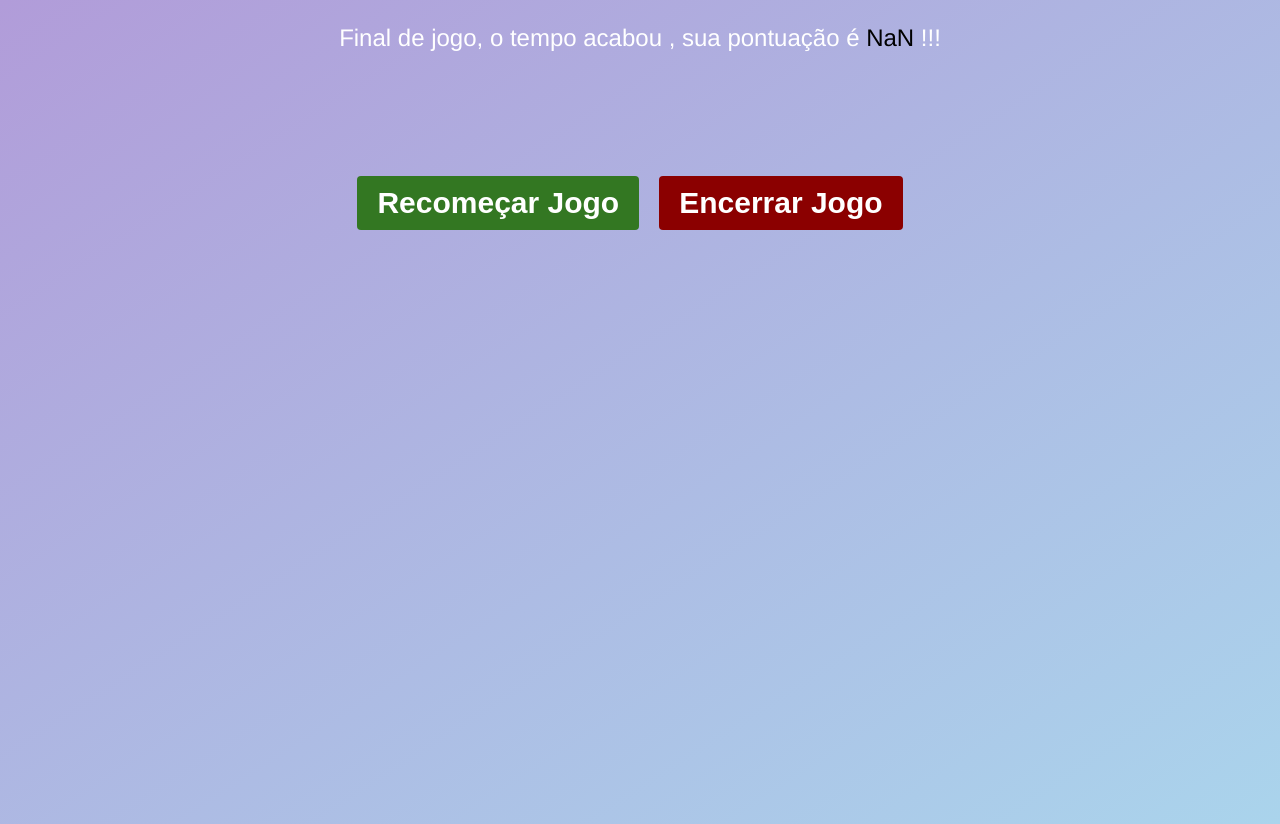
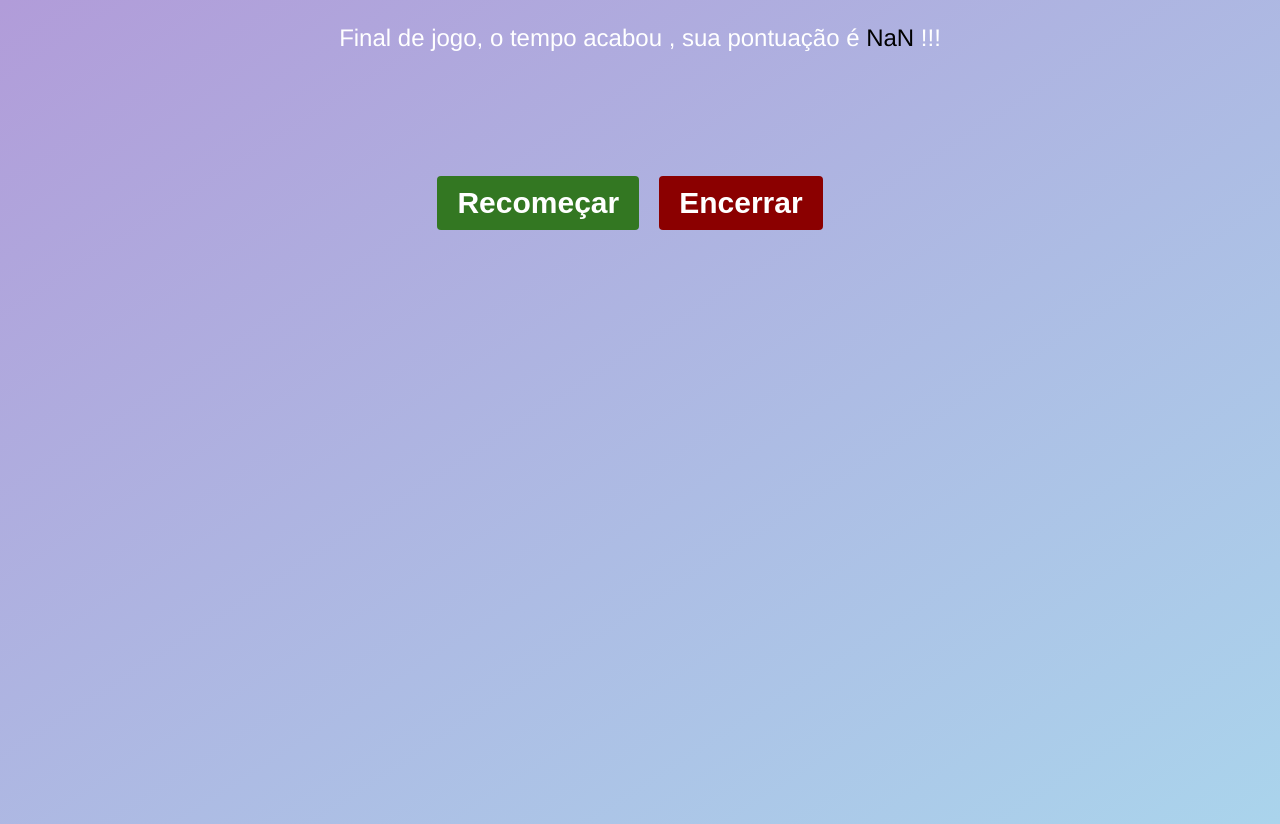
Before and after one commit to Andrelourencogit/memory-game-vue, a Vue app: page /game in a window 1280 px wide. Built offline with nearby package versions, Linux system fonts and the light colour scheme.

Commit message:
Atualiza nome dos botões

```diff
--- a/src/views/Game.vue
+++ b/src/views/Game.vue
@@ -13,8 +13,8 @@
           <span class="pontuacao"> {{ pointsFinal }} </span> !!!
         </p>
 
-        <button class="game-button" @click="restartGame">Recomeçar Jogo</button>
-        <button class="game-button end-button" @click="endGame">Encerrar Jogo</button>
+        <button class="game-button" @click="restartGame">Recomeçar</button>
+        <button class="game-button end-button" @click="endGame">Encerrar</button>
       </div>
     </template>
     <template v-else>
```
